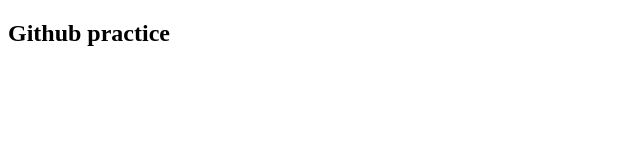
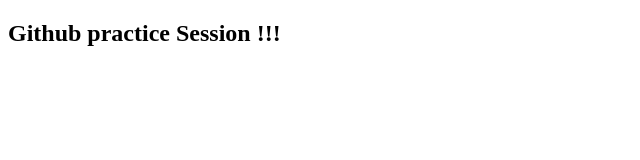
Before and after one commit to Ankita-01Mishra/demo_repo, a plain HTML site: page index.html in a window 1280 px wide. Shown: the whole page, without its empty margins (0-640 px from the left). Drawn offline with Linux system fonts and the light colour scheme.

Commit message:
HTML Created!

```diff
--- a/index.html
+++ b/index.html
@@ -7,6 +7,6 @@
     <title>HTML</title>
 </head>
 <body>
-    <h2>Github practice</h2>
+    <h2>Github practice Session !!!</h2>
 </body>
 </html>
```
